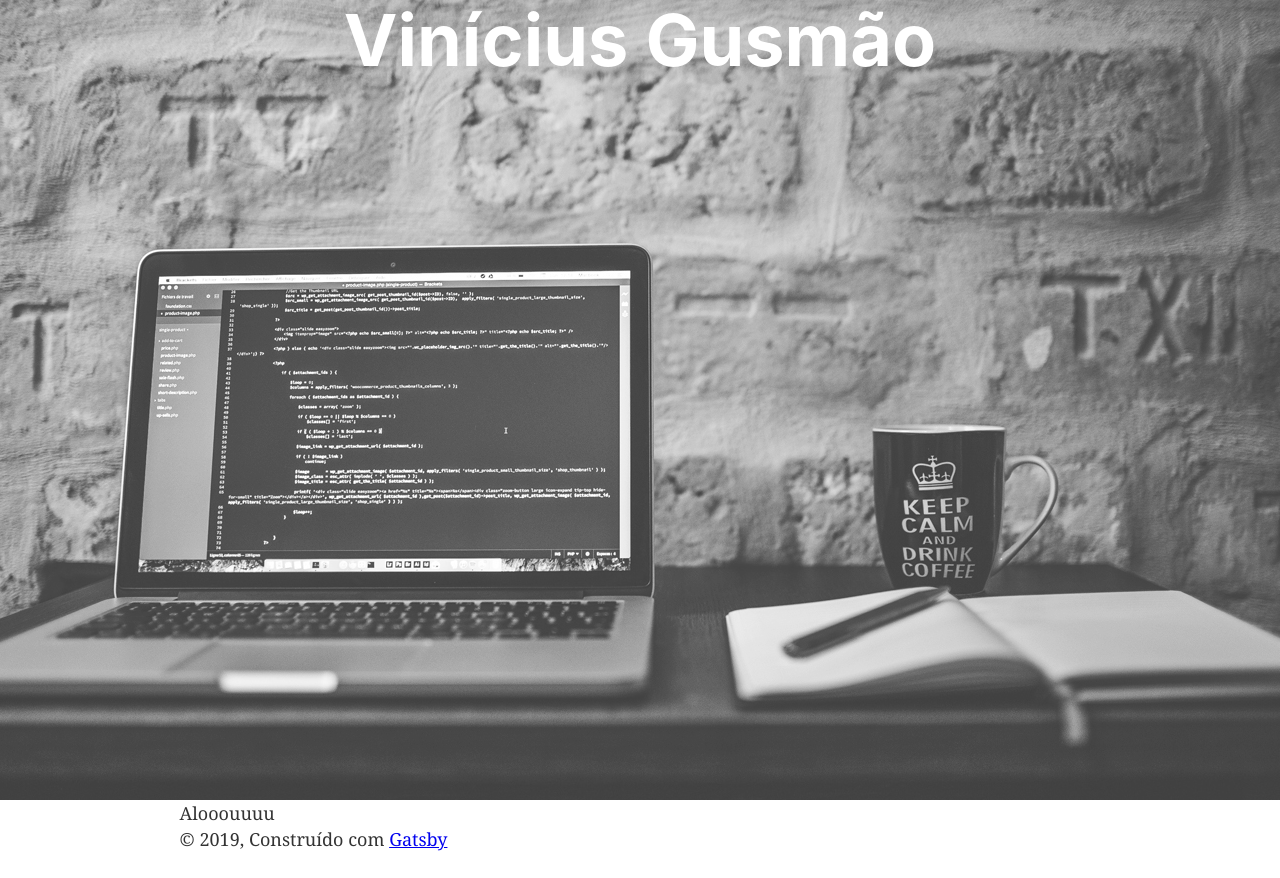
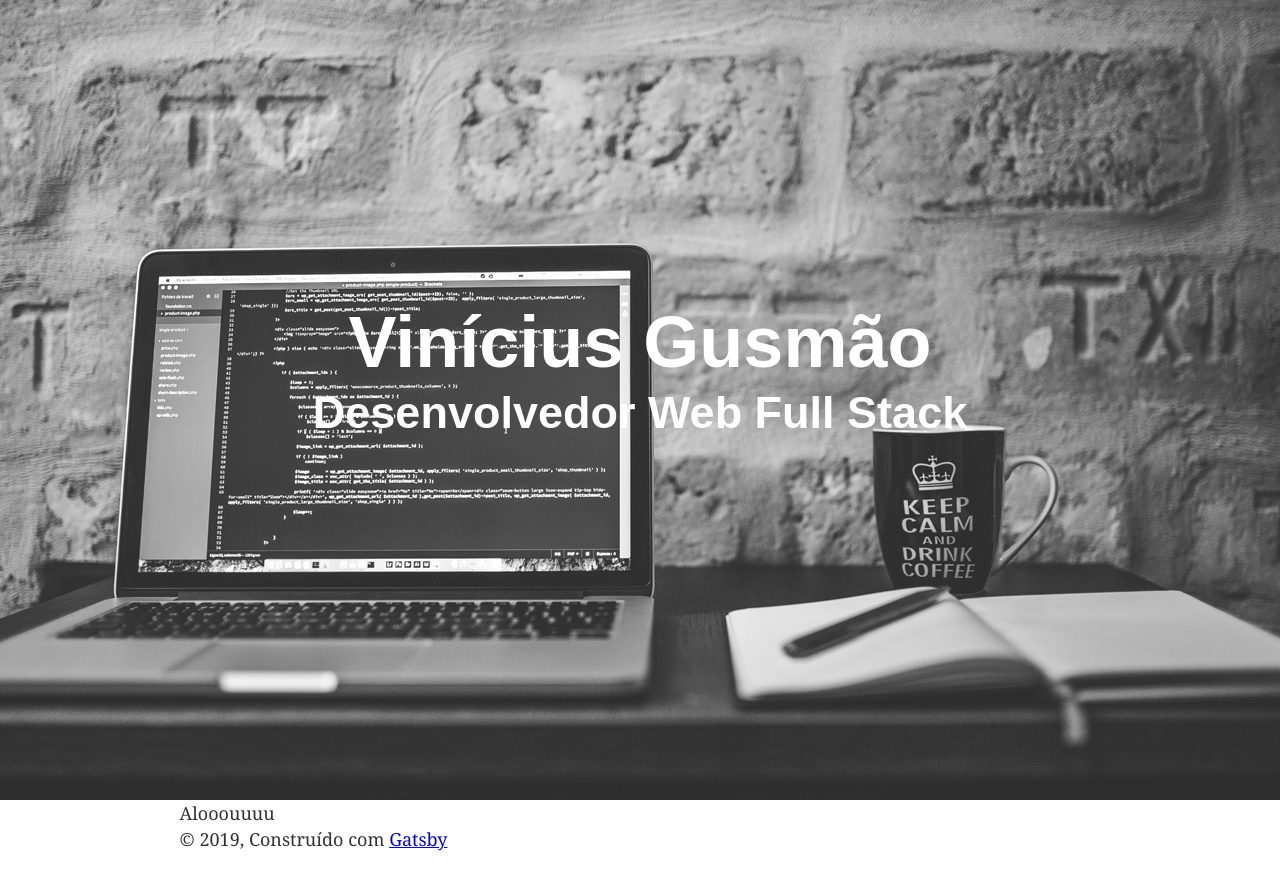
Before and after one commit to viniciusgusmao/gatsby-portfolio, a Gatsby site: page / in a window 1280 px wide. Built offline with nearby package versions, Linux system fonts and the light colour scheme; Gatsby itself is replaced by a stand-in of ours.

Commit message:
Ajustes no titulo e subtitulo do header

```diff
--- a/src/components/header.js
+++ b/src/components/header.js
@@ -5,42 +5,39 @@ import backgroundImg from "../images/background-note.jpg";
 import styled from "styled-components";
 
 const Header = () => (
-    <ContainerBlack>
-      <ContainerImg>
-        <Container>
-          <Titulo>Vinícius Gusmão</Titulo>
-        </Container>
-      </ContainerImg>
-    </ContainerBlack>
+      <Container>
+        <Info>
+          <InfoText>Vinícius Gusmão</InfoText>
+          <InfoText subtitle="2.5em">Desenvolvedor Web Full Stack</InfoText>
+        </Info>
+      </Container>
 )
 
-const Titulo = styled.h1`
+const InfoText = styled.p`
   color: white;
-  font-size: 4em;
+  font-weight: 600;
+  margin-bottom: 45px;
+  font-size: ${props => props.subtitle || "4em"};
+  font-family: 'Montserrat',sans-serif;
 `;
 
-const ContainerBlack = styled.div`
-  background-color: black;
-  opacity: 0.9;
+const Info = styled.div`
+  display: flex;
+  flex-direction: column;
+  text-align: center;
 `;
 
-const ContainerImg = styled.div`
+const Container = styled.div`
    width: '100%';
    height: ${window.innerHeight+'px'};
    background-image: url(${backgroundImg});
    background-size: 'constrained';
    background-position: center;
-
+   display: flex;
+   flex: 1;
+   justify-content: center;
+   align-items: center;
 `;
-
-const Container = styled.div`
-  display: flex;
-  flex: 1;
-  align-items: center;
-  justify-content: center;
-`;
-
-
 
 Header.propTypes = {
   siteTitle: PropTypes.string,
```
